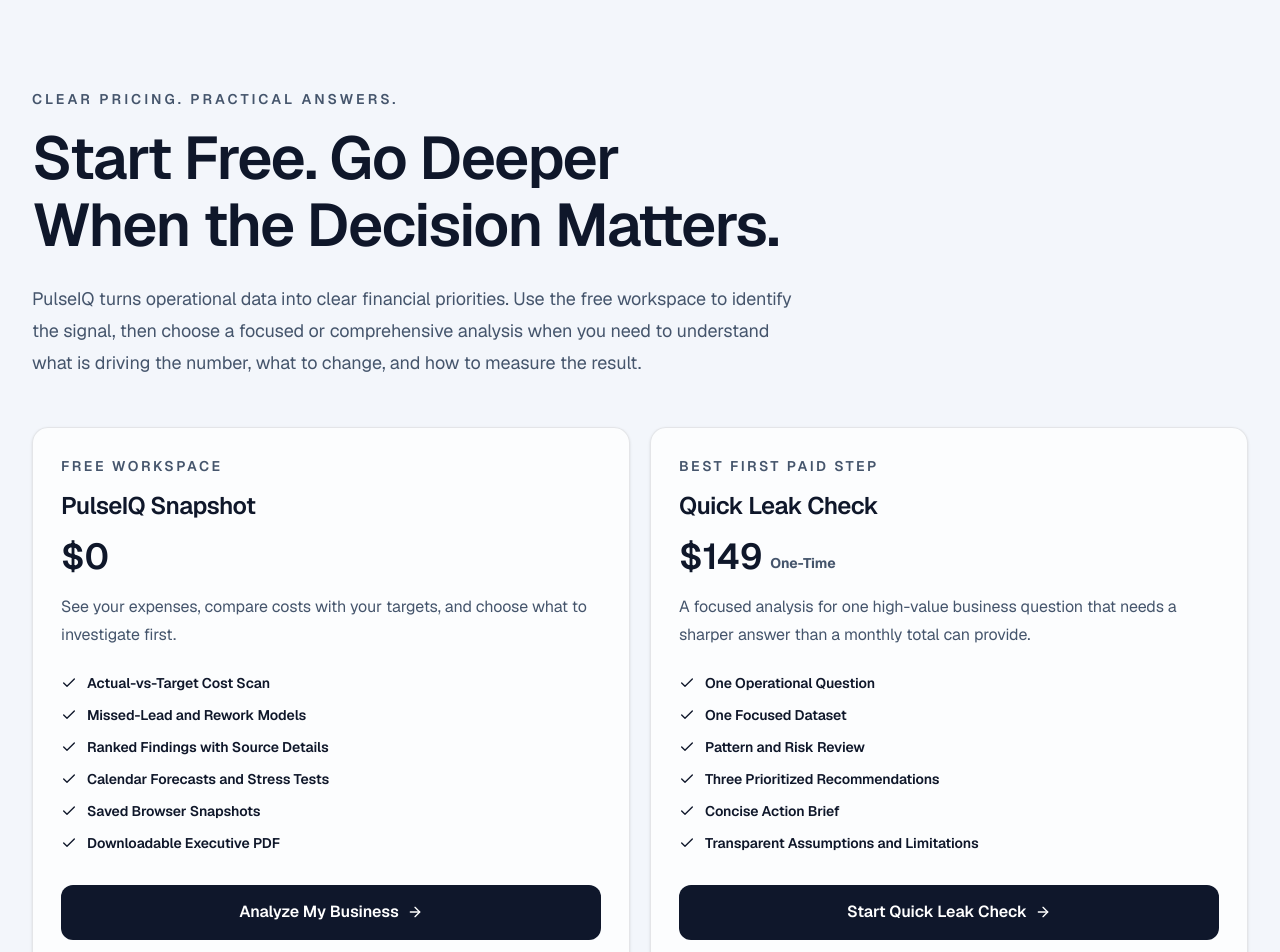
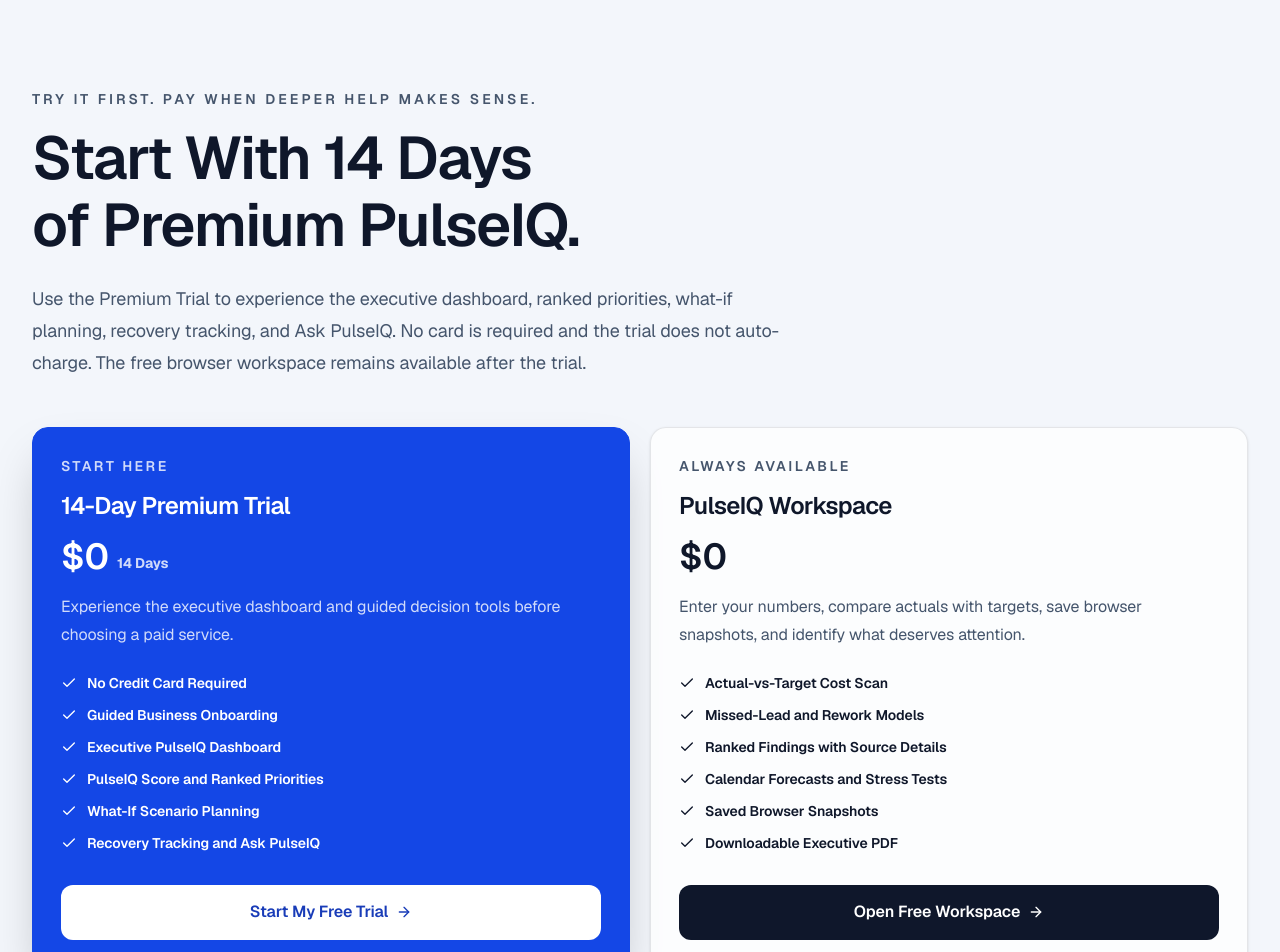
Before and after one commit to aundreanapper12-gif/pulseiqop, a Next.js app: page /pricing in a window 1280 px wide. Shown: the part 80-1032 px from the top of the page. Built offline with nearby package versions, Linux system fonts and the light colour scheme; no server answers.

Commit message:
feat: add premium trial to pricing

```diff
--- a/app/pricing/page.tsx
+++ b/app/pricing/page.tsx
@@ -3,20 +3,31 @@
 
 export const metadata: Metadata = {
   title: "Pricing",
-  description: "Operational profit intelligence for service businesses without an in-house analyst. Start free, then choose focused, full, or recurring analysis.",
+  description: "Start with a 14-day no-card Premium Trial, keep using the free workspace, or choose focused, comprehensive, and recurring PulseIQ analysis.",
   alternates: { canonical: "/pricing" },
 };
 
 const plans = [
   {
-    label: "Free Workspace",
-    name: "PulseIQ Snapshot",
+    label: "Start Here",
+    name: "14-Day Premium Trial",
+    price: "$0",
+    cadence: "14 Days",
+    description: "Experience the executive dashboard and guided decision tools before choosing a paid service.",
+    features: ["No Credit Card Required", "Guided Business Onboarding", "Executive PulseIQ Dashboard", "PulseIQ Score and Ranked Priorities", "What-If Scenario Planning", "Recovery Tracking and Ask PulseIQ"],
+    href: "/trial",
+    cta: "Start My Free Trial",
+    featured: true,
+  },
+  {
+    label: "Always Available",
+    name: "PulseIQ Workspace",
     price: "$0",
     cadence: "",
-    description: "See your expenses, compare costs with your targets, and choose what to investigate first.",
+    description: "Enter your numbers, compare actuals with targets, save browser snapshots, and identify what deserves attention.",
     features: ["Actual-vs-Target Cost Scan", "Missed-Lead and Rework Models", "Ranked Findings with Source Details", "Calendar Forecasts and Stress Tests", "Saved Browser Snapshots", "Downloadable Executive PDF"],
     href: "/workspace",
-    cta: "Analyze My Business",
+    cta: "Open Free Workspace",
     featured: false,
   },
   {
@@ -39,7 +50,7 @@
     features: ["Up to Four Relevant Data Sources", "Operational Health View", "Financial-Impact Estimates", "Segmented Root-Cause Analysis", "Visual Findings Report", "30-Minute Results Review"],
     href: "/request?service=complete",
     cta: "Get Profit Leak Analysis",
-    featured: true,
+    featured: false,
   },
   {
     label: "Ongoing Intelligence",
@@ -67,14 +78,14 @@
       <section className="px-5 py-16 md:px-8 md:py-24">
         <div className="mx-auto max-w-7xl">
           <div className="max-w-4xl">
-            <p className="text-sm font-semibold uppercase tracking-[0.22em] text-slate-600">Clear pricing. Practical answers.</p>
-            <h1 className="mt-4 text-5xl font-semibold leading-[0.98] tracking-[-0.045em] md:text-6xl">Start Free. Go Deeper When the Decision Matters.</h1>
-            <p className="mt-6 max-w-3xl text-lg leading-8 text-slate-600">PulseIQ turns operational data into clear financial priorities. Use the free workspace to identify the signal, then choose a focused or comprehensive analysis when you need to understand what is driving the number, what to change, and how to measure the result.</p>
+            <p className="text-sm font-semibold uppercase tracking-[0.22em] text-slate-600">Try it first. Pay when deeper help makes sense.</p>
+            <h1 className="mt-4 text-5xl font-semibold leading-[0.98] tracking-[-0.045em] md:text-6xl">Start With 14 Days of Premium PulseIQ.</h1>
+            <p className="mt-6 max-w-3xl text-lg leading-8 text-slate-600">Use the Premium Trial to experience the executive dashboard, ranked priorities, what-if planning, recovery tracking, and Ask PulseIQ. No card is required and the trial does not auto-charge. The free browser workspace remains available after the trial.</p>
           </div>
 
           <div className="mt-12 grid gap-5 md:grid-cols-2 xl:grid-cols-2">
             {plans.map((plan) => (
-              <article key={plan.name} className={`flex rounded-2xl border p-7 ${plan.featured ? "border-slate-900 bg-slate-900 text-white shadow-2xl" : "border-slate-900/10 bg-white/75 shadow-sm"}`}>
+              <article key={plan.name} className={`flex rounded-2xl border p-7 ${plan.featured ? "border-blue-700 bg-blue-700 text-white shadow-2xl" : "border-slate-900/10 bg-white/75 shadow-sm"}`}>
                 <div className="flex w-full flex-col">
                   <p className={`text-sm font-semibold uppercase tracking-[0.18em] ${plan.featured ? "text-white/80" : "text-slate-600"}`}>{plan.label}</p>
                   <h2 className="mt-4 text-2xl font-semibold">{plan.name}</h2>
@@ -83,13 +94,13 @@
                   <div className="mb-8 mt-6 space-y-3">
                     {plan.features.map((feature) => <div key={feature} className="flex gap-2.5 text-sm font-semibold"><Check size={16} className="mt-0.5 shrink-0" /> <span>{feature}</span></div>)}
                   </div>
-                  <a href={plan.href} className={`mt-auto pt-3.5 inline-flex items-center justify-center gap-2 rounded-xl px-5 py-3.5 font-semibold ${plan.featured ? "bg-white text-slate-900" : "bg-slate-900 text-white"}`}>{plan.cta} <ArrowRight size={16} /></a>
+                  <a href={plan.href} className={`mt-auto inline-flex items-center justify-center gap-2 rounded-xl px-5 py-3.5 font-semibold ${plan.featured ? "bg-white text-blue-800" : "bg-slate-900 text-white"}`}>{plan.cta} <ArrowRight size={16} /></a>
                 </div>
               </article>
             ))}
           </div>
 
-          <p className="mt-8 leading-7 text-slate-600">Paid services use secure Stripe checkout. After checkout, agree on the data, scope, and delivery date with PulseIQ. Read the <a href="/terms#refunds" className="font-semibold text-blue-700 underline">refund and cancellation information</a> before purchasing.</p>
+          <p className="mt-8 leading-7 text-slate-600">The Premium Trial is browser-local and does not auto-charge. Paid services use secure Stripe checkout. After checkout, agree on the data, scope, and delivery date with PulseIQ. Read the <a href="/terms#refunds" className="font-semibold text-blue-700 underline">refund and cancellation information</a> before purchasing.</p>
           <div className="mt-10 rounded-2xl border border-slate-900/10 bg-white/70 p-6 md:p-8">
             <h2 className="text-2xl font-semibold">Decision Intelligence, Not Inflated Promises</h2>
             <p className="mt-4 max-w-4xl leading-7 text-slate-600">PulseIQ provides operational analysis and decision support—not guaranteed savings. A flagged variance or modeled opportunity identifies where deeper investigation may have financial value. Paid analysis goes further into the supporting data so recommendations are tied to actual patterns, transparent assumptions, and measurable next steps.</p>
```
